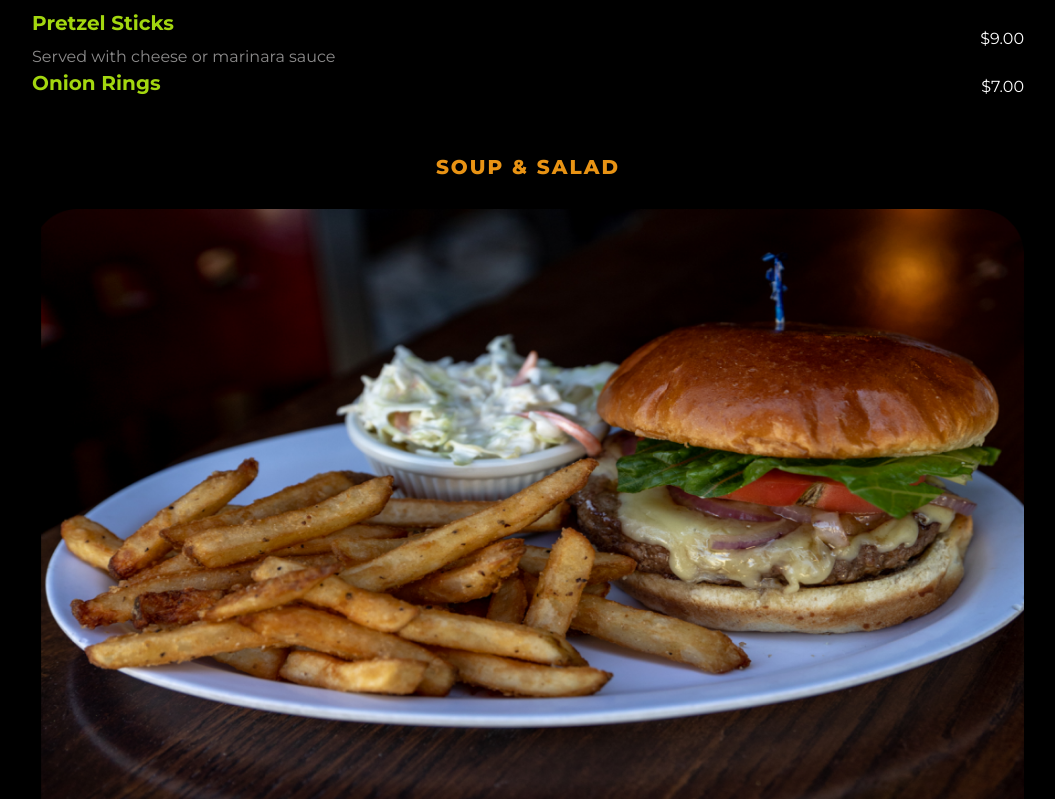
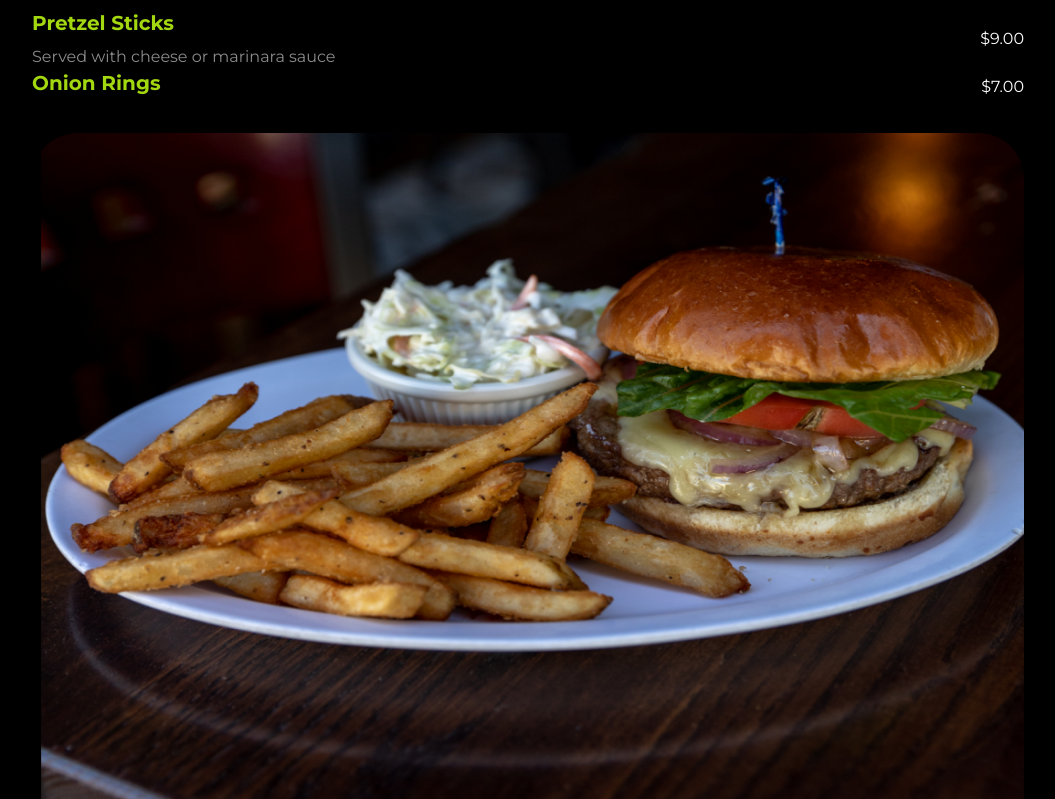
Before and after one commit to Danny2705/hughiepub, a React (Create React App) app: page /menu in a window 1280 px wide. Shown: the part 1721-2520 px from the top of the page, without its empty margins (112-1167 px from the left). Built offline with nearby package versions, Linux system fonts and the light colour scheme; a web font is replaced by a local one.

Commit message:
Adjust category position with the image in the Menu Page

```diff
--- a/src/Components/Header/Header.jsx
+++ b/src/Components/Header/Header.jsx
@@ -92,7 +92,7 @@ const Header = () => {
             </Link>
             <Link
               to='/reserve'
-              className='bg-red px-4 py-1 rounded-md items-center uppercase text-[1rem] font-[600] transition-all duration-300 ease-in hover:scale-110'
+              className='bg-red px-1 py-1 rounded-md items-center uppercase text-[1rem] font-[600] transition-all duration-300 ease-in hover:scale-110 flex text-center'
             >
               Make a reservation
             </Link>
--- a/src/Pages/Menu/Menu.jsx
+++ b/src/Pages/Menu/Menu.jsx
@@ -14,13 +14,13 @@ import Burger from "../../Assets/Images/burger.png";
 const MenuItem = ({ category, name, desc, price, image }) => {
   return (
     <div>
-      {category && (
+      <div className='row text-white'>
+        {image && <img src={image} alt={name} className='w-full h-full object-cover mx-auto my-7' />}
+        {category && (
         <div className='flex justify-center items-center text-[#E89314] font-extrabold text-xl tracking-widest mt-[3rem]'>
           {category}
         </div>
       )}
-      <div className='row text-white'>
-        {image && <img src={image} alt={name} className='w-full h-full object-cover mx-auto my-7' />}
         <div className=" flex items-center justify-between">
           <div className='left'>
             <h3 className='text-banana font-bold text-xl mb-2'>{name}</h3>
```
